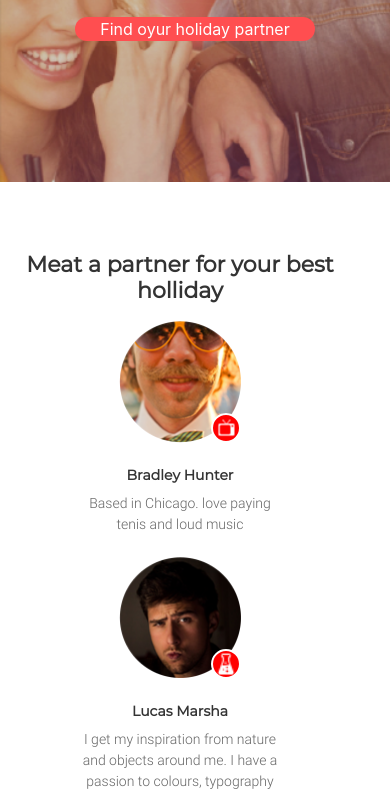
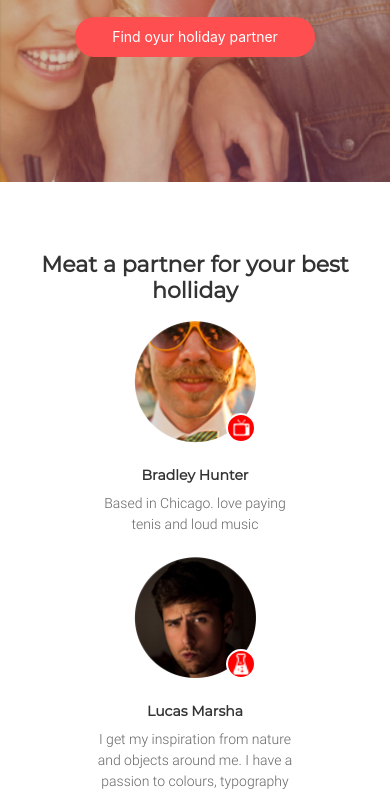
Before and after one commit to Firoa/goit-fe-course, a plain HTML site: page html-css/module-09/index.html in a window 390 px wide. Shown: the part 348-1138 px from the top of the page. Drawn offline with nearby package versions, Linux system fonts and the light colour scheme.

Commit message:
rework module-09

```diff
--- a/html-css/module-09/css/styles.css
+++ b/html-css/module-09/css/styles.css
@@ -79,6 +79,7 @@ img {
   text-align: center;
   margin-bottom: 18px;
   text-transform: uppercase;
+  max-width: 490px;
 }
 
 .ts__text {
@@ -90,11 +91,15 @@ img {
 }
 .ts__button {
   height: 40px;
+  min-width: 240px;
   margin-top: 20px;
   color: #fff;
+  font-size: 14px;
+  line-height: 40px;
   background-color: #ff4e50;
   border: none;
   border-radius: 20px;
+  max-width: 240px;
 }
 
 /* Chouse section */
@@ -185,6 +190,7 @@ img {
   font-family: "Montserrat";
   font-weight: 700;
   text-align: center;
+  max-width: 240px;
 }
 
 @media (min-width:768px){
--- a/html-css/module-09/index.html
+++ b/html-css/module-09/index.html
@@ -36,7 +36,7 @@
           </nav>
           <h2 class="ts__tittle">urlaubsgluck</h2>
         </div>
-        <h3 class="ts__tittle__second col-12 col-md-8 col-lg-4">
+        <h3 class="ts__tittle__second col-12 col-md-3 col-lg-4">
           Share your holiday dreams
         </h3>
         <span class="ts__text col-10"
@@ -50,7 +50,7 @@
 
     <section class="chouse__section container-fluid">
       <div
-        class="row_box row no-gutters justify-content-center flex-column align-items-md-center "
+        class="row_box row no-gutters justify-content-center flex-column align-items-center "
       >
         <h2 class="cs__tittle col-11">Meat a partner for your best holliday</h2>
         <div
```
